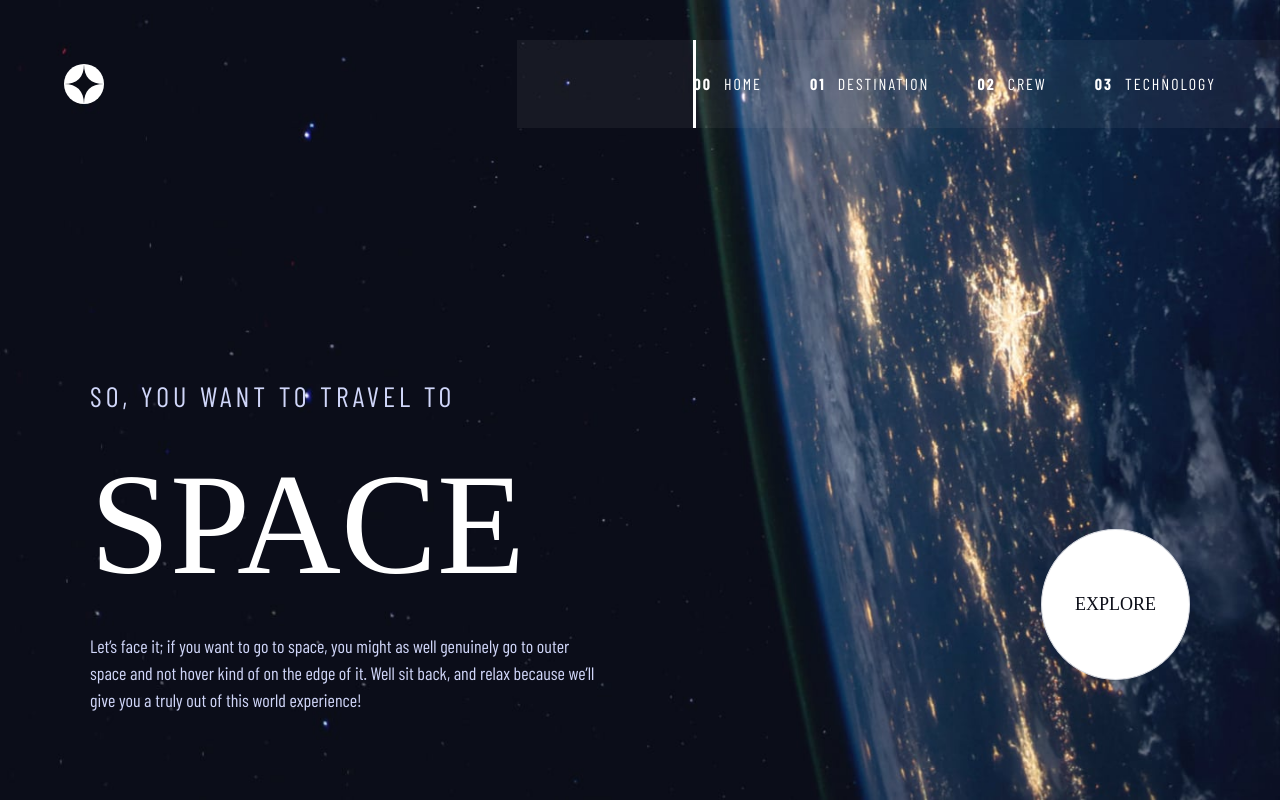
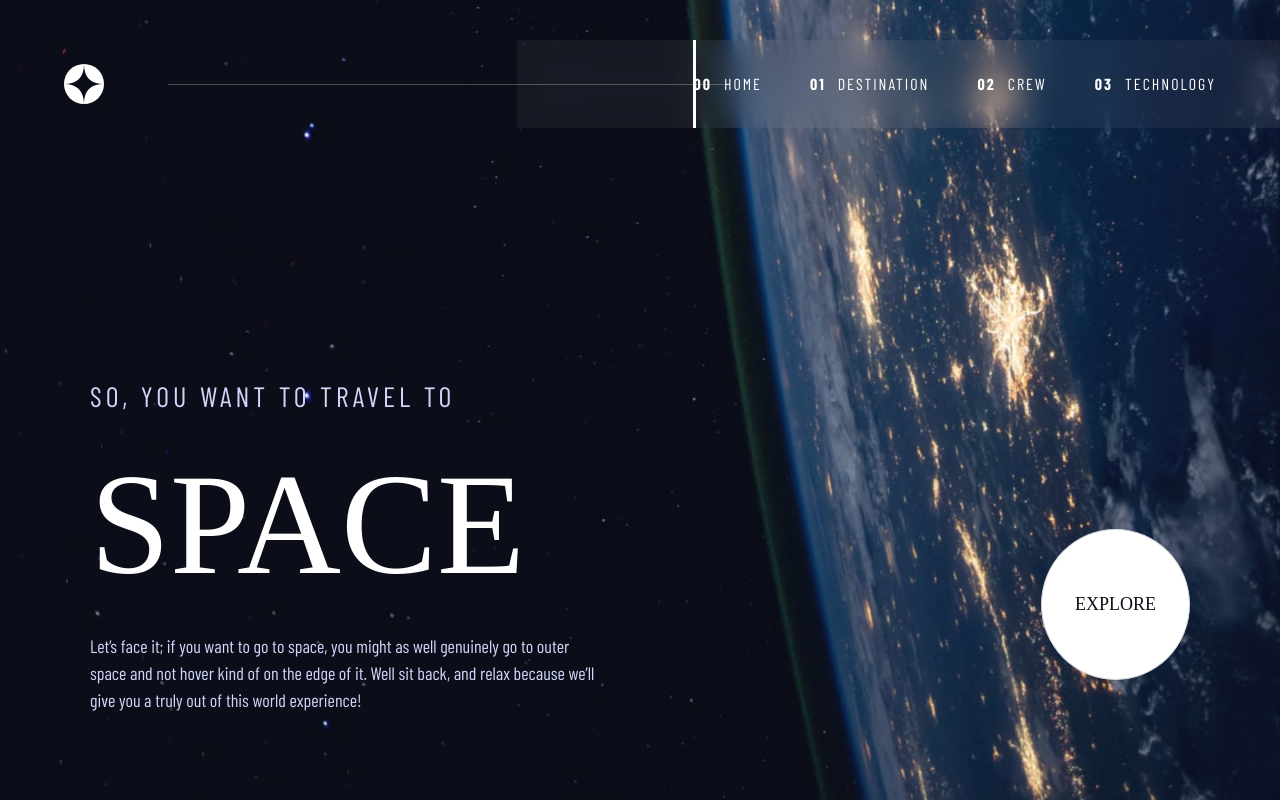
Before and after one commit to irontrooper7/space-tourism-multi-page-website, a Next.js app: page / in a window 1280 px wide. Built offline with nearby package versions, Linux system fonts and the light colour scheme; a web font is replaced by a local one.

Commit message:
[fix] css header background blur effect

```diff
--- a/src/styles/layout/header.sass
+++ b/src/styles/layout/header.sass
@@ -20,7 +20,8 @@ header
 				span
 					background: #D0D6F9
 		.navbar-menu
-			background: none
+			background: rgba(11, 13, 23, 15%)
+			backdrop-filter: blur(16px)
 			display: block
 			width: 70vw
 			padding: 139px 0 0 32px
@@ -31,16 +32,6 @@ header
 			overflow: hidden
 			transform: translateX(100%)
 			transition: all 0.3s ease-out
-			&::before
-				position: absolute
-				content: ""
-				top: 0
-				left: 0
-				background: rgba(11, 13, 23, 15%)
-				filter: blur(80px)
-				width: 100%
-				height: 100%
-				border: 1px solid #000000
 			&.is-active
 				transform: translateX(0%)
 			.navbar-item
@@ -87,10 +78,8 @@ header
 				transition: none
 				margin-left: auto
 				padding: 0 40px 0 0
-				&::before
-					background: rgba(255, 255, 255, 0.05)
-					border: none
-					filter: blur(0px)
+				background: rgba(255, 255, 255, 0.05)
+				backdrop-filter: blur(16px)
 				.navbar-end
 					display: flex
 					align-items: stretch
@@ -134,6 +123,17 @@ header
 			padding: 40px 0 0
 			.navbar-brand
 				padding: 24px 64px
+				position: relative
+				&::before
+					position: absolute
+					content: ""
+					top: calc(50% - 0.5px)
+					left: 168px
+					width: 560px
+					max-width: 560px
+					height: 1px
+					background: rgba(255, 255, 255, 0.25)
+					z-index: 99
 			.navbar-menu
 				max-width: 763px
 				padding: 0 64px 0 159px
```
